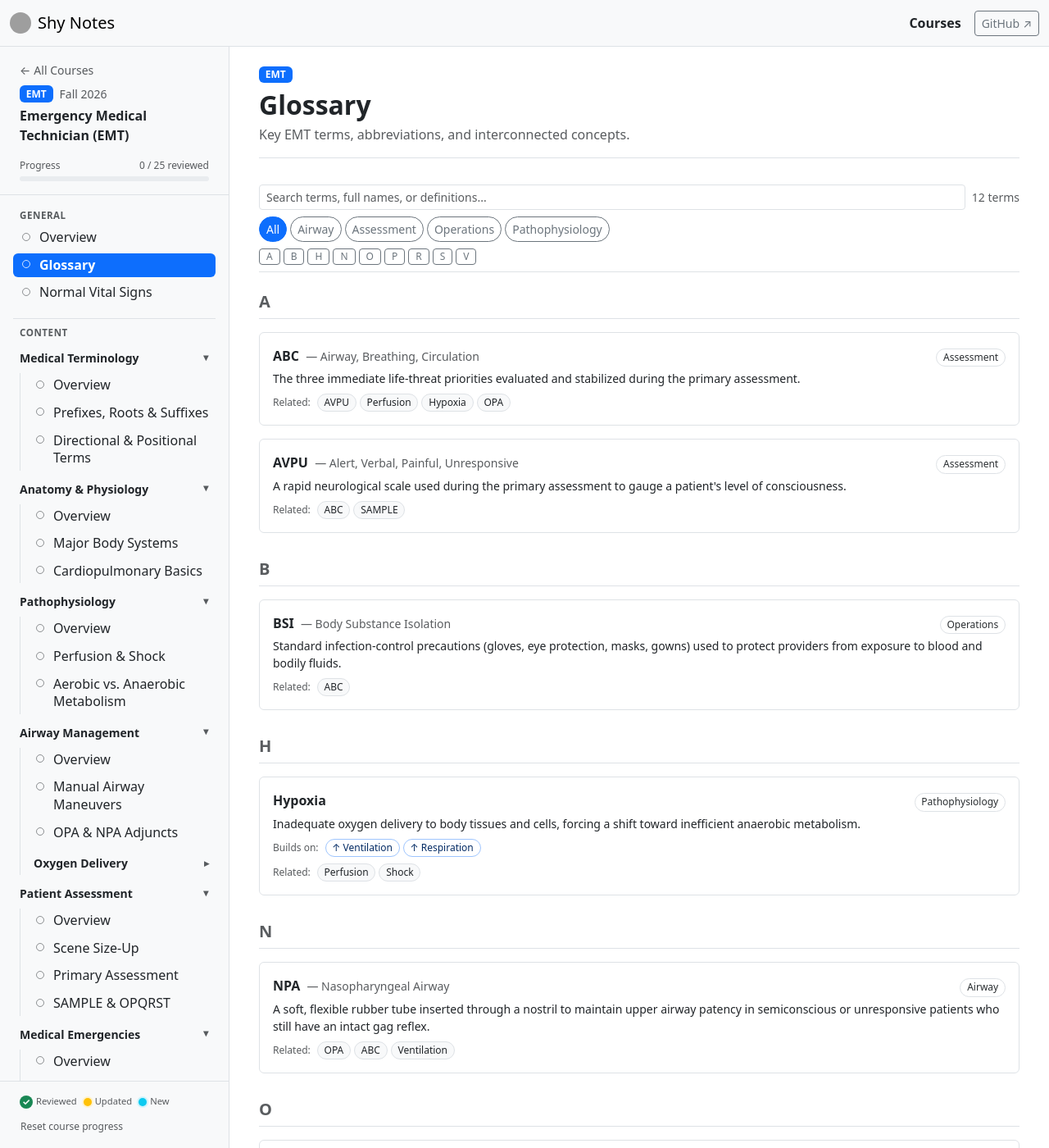
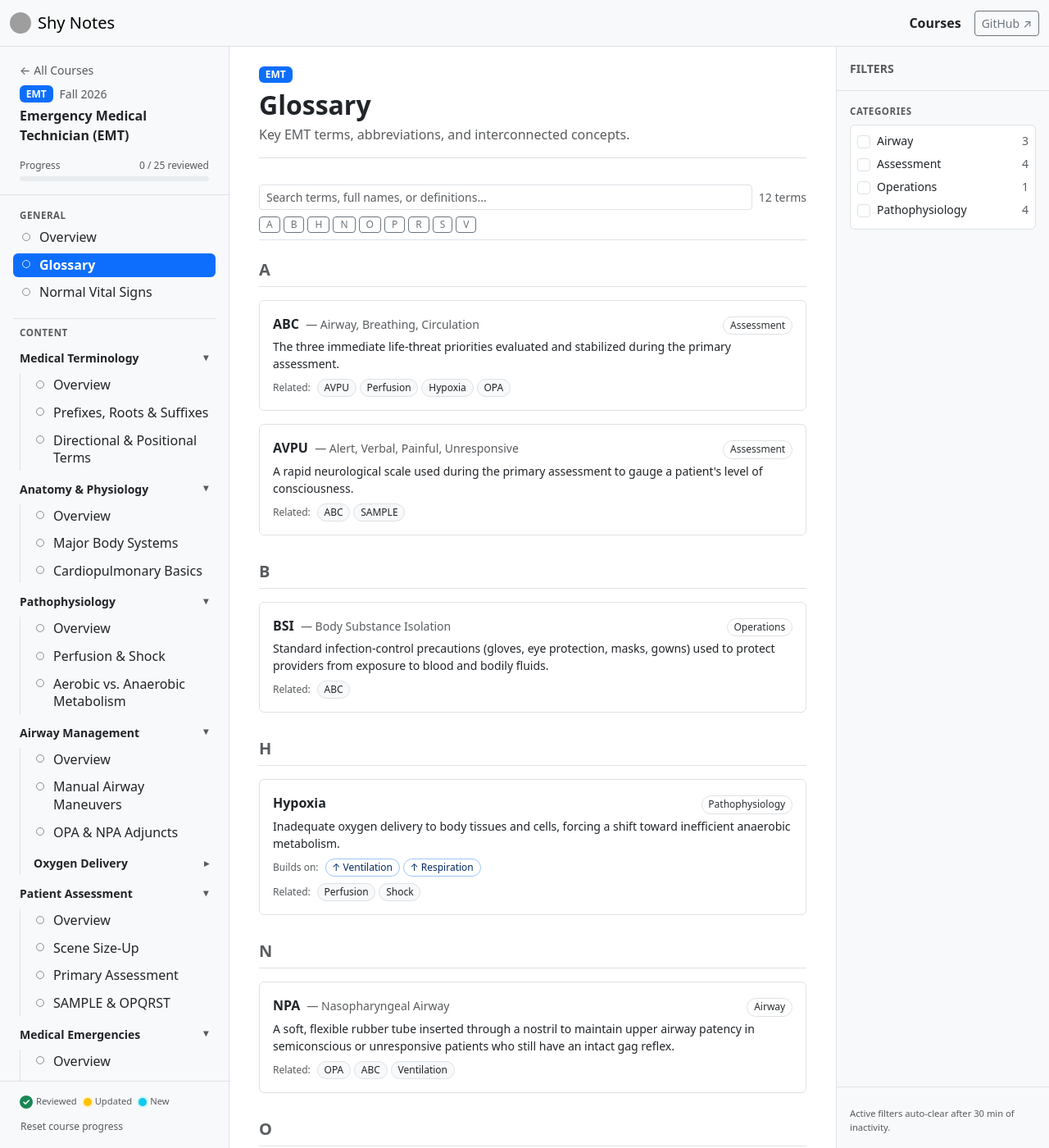
Before and after one commit to shychristopher/shynotes, a Jekyll site: the page built from _courses/emt/glossary.md, in a window 1280 px wide and 1400 px high. Shown: the whole window at 82% size. Built offline with Jekyll 4.4.1, drawn with Linux system fonts in a browser that asks for light colours; grey boxes are pictures that could not be loaded.

Commit message:
right hand filtering!

```diff
--- a/_includes/components/course-glossary.html
+++ b/_includes/components/course-glossary.html
@@ -73,29 +73,6 @@
         </div>
       </div>
 
-      {% if unique_categories.size > 0 %}
-        <div class="d-flex flex-wrap gap-1 mb-2" id="glossaryCategoryBar" role="group" aria-label="Filter glossary by category">
-          <button
-            type="button"
-            class="btn btn-sm btn-primary rounded-pill glossary-cat-btn"
-            data-category="all"
-            aria-pressed="true"
-          >
-            All
-          </button>
-          {% for cat in unique_categories %}
-            <button
-              type="button"
-              class="btn btn-sm btn-outline-secondary rounded-pill glossary-cat-btn"
-              data-category="{{ cat | downcase | escape }}"
-              aria-pressed="false"
-            >
-              {{ cat }}
-            </button>
-          {% endfor %}
-        </div>
-      {% endif %}
-
       <div class="d-flex flex-wrap gap-1" id="glossaryAlphaBar" aria-label="Jump to letter">
         {% for letter in unique_letters %}
           <a
@@ -107,19 +84,6 @@
             {{ letter }}
           </a>
         {% endfor %}
-      </div>
-
-      <div class="d-none align-items-center flex-wrap gap-1 mt-2 pt-2 border-top" id="glossaryRecentBar">
-        <span class="text-body-secondary me-1" style="font-size: 0.72rem;">Recent:</span>
-        <div class="d-inline-flex flex-wrap gap-1" id="glossaryRecentList"></div>
-        <button
-          type="button"
-          class="btn btn-link btn-sm p-0 ms-auto text-decoration-none text-body-secondary"
-          id="glossaryClearRecentBtn"
-          style="font-size: 0.72rem;"
-        >
-          Clear recent
-        </button>
       </div>
     </div>
 
--- /dev/null
+++ b/_includes/components/navigation/glossary-filter-sidebar.html
@@ -0,0 +1,145 @@
+{% assign slug = include.course_slug %}
+{% assign course_meta = include.course_meta %}
+
+{% assign raw_terms = "" | split: "" %}
+{% if site.data.glossaries %}
+  {% if course_meta and course_meta.glossary_includes %}
+    {% for inc_slug in course_meta.glossary_includes %}
+      {% assign inc_terms = site.data.glossaries[inc_slug] %}
+      {% if inc_terms %}
+        {% for item in inc_terms %}
+          {% assign raw_terms = raw_terms | push: item %}
+        {% endfor %}
+      {% endif %}
+    {% endfor %}
+  {% endif %}
+  {% assign own_terms = site.data.glossaries[slug] %}
+  {% if own_terms %}
+    {% for item in own_terms %}
+      {% assign raw_terms = raw_terms | push: item %}
+    {% endfor %}
+  {% endif %}
+{% endif %}
+
+{% assign all_categories = "" | split: "" %}
+{% for item in raw_terms %}
+  {% if item.category %}
+    {% assign all_categories = all_categories | push: item.category %}
+  {% endif %}
+{% endfor %}
+
+{% assign unique_categories = "" | split: "" %}
+{% if all_categories.size > 0 %}
+  {% assign unique_categories = all_categories | uniq | sort_natural %}
+{% endif %}
+
+<aside
+  class="offcanvas-xl offcanvas-end glossary-sidebar bg-body-tertiary d-print-none"
+  tabindex="-1"
+  id="glossaryFilterSidebar"
+  aria-labelledby="glossaryFilterSidebarLabel"
+  style="--bs-offcanvas-width: 260px;"
+>
+  <div class="offcanvas-header border-bottom d-xl-none">
+    <h2 class="offcanvas-title h6 fw-semibold mb-0" id="glossaryFilterSidebarLabel">Glossary Filters</h2>
+    <button
+      type="button"
+      class="btn-close"
+      data-bs-dismiss="offcanvas"
+      data-bs-target="#glossaryFilterSidebar"
+      aria-label="Close"
+    ></button>
+  </div>
+
+  <div class="offcanvas-body d-flex flex-column w-100 p-0">
+    <!-- Pinned Header -->
+    <div class="flex-shrink-0 p-3 border-bottom d-none d-xl-flex justify-content-between align-items-center">
+      <span class="small text-uppercase text-body-secondary fw-semibold">Filters</span>
+      <span class="badge text-bg-primary rounded-pill d-none" id="glossaryFilterCount">0</span>
+    </div>
+
+    <!-- Scrollable Middle: Categories Checkboxes + Recent -->
+    <div class="glossary-sidebar-scroll d-flex flex-column gap-4 p-3">
+      <!-- Category Checkboxes -->
+      <div>
+        <div class="d-flex justify-content-between align-items-center mb-2">
+          <span class="text-uppercase text-body-secondary fw-semibold" style="font-size: 0.72rem; letter-spacing: 0.05em;">
+            Categories
+          </span>
+          <button
+            type="button"
+            class="btn btn-link btn-sm p-0 text-decoration-none d-none"
+            id="glossaryClearCatsBtn"
+            style="font-size: 0.75rem;"
+          >
+            Clear
+          </button>
+        </div>
+
+        {% if unique_categories.size > 0 %}
+          <div class="border rounded bg-body p-2 overflow-y-auto" style="max-height: 240px;">
+            {% for cat in unique_categories %}
+              {% assign cat_id = "glossary-cat-" | append: forloop.index %}
+              {% assign cat_count = 0 %}
+              {% for item in raw_terms %}
+                {% if item.category == cat %}
+                  {% assign cat_count = cat_count | plus: 1 %}
+                {% endif %}
+              {% endfor %}
+              <div class="form-check{% unless forloop.last %} mb-1{% endunless %}">
+                <input
+                  type="checkbox"
+                  class="form-check-input glossary-cat-checkbox"
+                  id="{{ cat_id }}"
+                  value="{{ cat | downcase | escape }}"
+                  autocomplete="off"
+                >
+                <label
+                  class="form-check-label small d-flex justify-content-between align-items-center w-100"
+                  for="{{ cat_id }}"
+                >
+                  <span class="text-truncate">{{ cat }}</span>
+                  <span class="text-body-secondary ms-2">{{ cat_count }}</span>
+                </label>
+              </div>
+            {% endfor %}
+          </div>
+        {% else %}
+          <p class="small text-body-secondary mb-0">No categories yet.</p>
+        {% endif %}
+      </div>
+
+      <!-- Recent Terms & Searches -->
+      <div class="d-none pt-3 border-top" id="glossaryRecentBar">
+        <div class="d-flex justify-content-between align-items-center mb-2">
+          <span class="text-uppercase text-body-secondary fw-semibold" style="font-size: 0.72rem; letter-spacing: 0.05em;">
+            Recent
+          </span>
+          <button
+            type="button"
+            class="btn btn-link btn-sm p-0 text-decoration-none text-body-secondary"
+            id="glossaryClearRecentBtn"
+            style="font-size: 0.72rem;"
+          >
+            Clear
+          </button>
+        </div>
+        <div class="d-flex flex-wrap gap-1" id="glossaryRecentList"></div>
+      </div>
+    </div>
+
+    <!-- Pinned Footer -->
+    <div class="flex-shrink-0 p-3 border-top">
+      <button
+        type="button"
+        class="btn btn-sm btn-outline-secondary w-100 d-none"
+        id="glossarySidebarResetBtn"
+      >
+        Reset filters
+      </button>
+      <p class="text-body-secondary mb-0 mt-2" style="font-size: 0.7rem;">
+        Active filters auto-clear after 30 min of inactivity.
+      </p>
+    </div>
+  </div>
+</aside>
--- a/_includes/components/navigation/navbar.html
+++ b/_includes/components/navigation/navbar.html
@@ -40,6 +40,24 @@
           <span aria-hidden="true">↗</span>
         </a>
       {% endif %}
+
+      {% if include.right_sidebar_id %}
+        <button
+          class="navbar-toggler border-0 p-1 d-xl-none position-relative"
+          type="button"
+          data-bs-toggle="offcanvas"
+          data-bs-target="#{{ include.right_sidebar_id }}"
+          aria-controls="{{ include.right_sidebar_id }}"
+          aria-label="Toggle filters"
+        >
+          <span class="navbar-toggler-icon"></span>
+          <span
+            class="position-absolute top-0 start-100 translate-middle badge rounded-pill text-bg-primary d-none"
+            id="glossaryMobileFilterCount"
+            style="font-size: 0.65rem;"
+          >0</span>
+        </button>
+      {% endif %}
     </div>
   </div>
 </nav>
--- a/_layouts/course.html
+++ b/_layouts/course.html
@@ -83,11 +83,38 @@
             min-height: 0;
             overflow: hidden;
         }
-        .course-sidebar-scroll {
+        .course-sidebar-scroll,
+        .glossary-sidebar-scroll {
             flex: 1 1 auto;
             min-height: 0;
             overflow-y: auto;
             overflow-x: hidden;
+        }
+        @media (min-width: 1200px) {
+            .glossary-sidebar {
+                display: flex !important;
+                flex-direction: column;
+                flex: 0 0 260px !important;
+                width: 260px !important;
+                position: sticky !important;
+                top: 57px;
+                height: calc(100vh - 57px) !important;
+                overflow: hidden !important;
+                background-color: var(--bs-tertiary-bg) !important;
+                border-left: var(--bs-border-width) solid var(--bs-border-color) !important;
+            }
+            .glossary-sidebar .offcanvas-body {
+                width: 100%;
+                flex: 1 1 auto !important;
+                min-height: 0;
+                overflow: hidden !important;
+            }
+        }
+        .glossary-sidebar .offcanvas-body {
+            display: flex;
+            flex-direction: column;
+            min-height: 0;
+            overflow: hidden;
         }
         .course-sidebar .course-nav-folder,
         .course-sidebar .nav-link,
@@ -169,7 +196,11 @@
 </head>
 
 <body>
-    {% include components/navigation/navbar.html sidebar_id="courseNavSidebar" %}
+    {% if page.glossary == true %}
+        {% include components/navigation/navbar.html sidebar_id="courseNavSidebar" right_sidebar_id="glossaryFilterSidebar" %}
+    {% else %}
+        {% include components/navigation/navbar.html sidebar_id="courseNavSidebar" %}
+    {% endif %}
 
     <div class="d-lg-flex">
         {% include components/navigation/course-nav-sidebar.html course_slug=course_slug course_meta=course_meta %}
@@ -273,6 +304,10 @@
                 </footer>
             </div>
         </main>
+
+        {% if page.glossary == true %}
+            {% include components/navigation/glossary-filter-sidebar.html course_slug=course_slug course_meta=course_meta %}
+        {% endif %}
     </div>
 
     {% include body/scripts.html %}
--- a/assets/js/course-glossary.js
+++ b/assets/js/course-glossary.js
@@ -4,7 +4,7 @@
 
   const courseSlug = root.dataset.courseSlug || "default";
   const STORAGE_KEY = `shynotes.glossary.state.v1.${courseSlug}`;
-  const FILTER_TTL_MS = 30 * 60 * 1000; // Active search/category auto-clears after 30 min of inactivity
+  const FILTER_TTL_MS = 30 * 60 * 1000; // Active search/categories auto-clear after 30 min of inactivity
   const RECENT_TTL_MS = 7 * 24 * 60 * 60 * 1000; // Recent terms/searches expire after 7 days
   const MAX_RECENT_TERMS = 5;
   const MAX_RECENT_SEARCHES = 4;
@@ -13,12 +13,17 @@
   const searchInput = document.getElementById("glossarySearch");
   const countEl = document.getElementById("glossaryCount");
   const resetBtn = document.getElementById("glossaryResetBtn");
+  const sidebarResetBtn = document.getElementById("glossarySidebarResetBtn");
   const emptyResetBtn = document.getElementById("glossaryEmptyResetBtn");
+  const clearCatsBtn = document.getElementById("glossaryClearCatsBtn");
+  const filterCountEl = document.getElementById("glossaryFilterCount");
+  const mobileFilterCountEl = document.getElementById("glossaryMobileFilterCount");
   const noMatchesEl = document.getElementById("glossaryNoMatches");
   const recentBarEl = document.getElementById("glossaryRecentBar");
   const recentListEl = document.getElementById("glossaryRecentList");
   const clearRecentBtn = document.getElementById("glossaryClearRecentBtn");
-  const catButtons = Array.from(root.querySelectorAll(".glossary-cat-btn"));
+
+  const catCheckboxes = Array.from(document.querySelectorAll(".glossary-cat-checkbox"));
   const letterLinks = Array.from(root.querySelectorAll(".glossary-letter-link"));
   const letterGroups = Array.from(root.querySelectorAll(".glossary-letter-group"));
   const termCards = Array.from(root.querySelectorAll(".glossary-term-card"));
@@ -33,7 +38,6 @@
     }
   });
 
-  let activeCategory = "all";
   let expiryTimer = null;
   let searchRecordTimer = null;
 
@@ -59,7 +63,7 @@
   function createEmptyState() {
     return {
       query: "",
-      category: "all",
+      categories: [],
       filterUpdatedAt: null,
       recentUpdatedAt: null,
       recentTerms: [],
@@ -68,19 +72,35 @@
   }
 
   let state = readStorage() || createEmptyState();
+  // Backward-compatible migration if older single `category` string was saved
+  if (!Array.isArray(state.categories)) {
+    state.categories =
+      typeof state.category === "string" && state.category !== "all" ? [state.category] : [];
+  }
   state.recentTerms = Array.isArray(state.recentTerms) ? state.recentTerms : [];
   state.recentSearches = Array.isArray(state.recentSearches) ? state.recentSearches : [];
+
+  function getSelectedCategories() {
+    return catCheckboxes.filter((cb) => cb.checked).map((cb) => cb.value);
+  }
+
+  function setSelectedCategories(categories) {
+    const selectedSet = new Set(Array.isArray(categories) ? categories : []);
+    catCheckboxes.forEach((cb) => {
+      cb.checked = selectedSet.has(cb.value);
+    });
+  }
 
   function pruneExpiredState() {
     const now = Date.now();
     let changed = false;
 
     if (state.filterUpdatedAt && now - state.filterUpdatedAt > FILTER_TTL_MS) {
-      if (state.query || (state.category && state.category !== "all")) {
+      if (state.query || state.categories.length > 0) {
         changed = true;
       }
       state.query = "";
-      state.category = "all";
+      state.categories = [];
       state.filterUpdatedAt = null;
     }
 
@@ -105,7 +125,7 @@
       expiryTimer = null;
     }
 
-    const hasActiveFilter = Boolean(state.query) || (state.category && state.category !== "all");
+    const hasActiveFilter = Boolean(state.query) || state.categories.length > 0;
     if (!hasActiveFilter || !state.filterUpdatedAt) return;
 
     const remaining = FILTER_TTL_MS - (Date.now() - state.filterUpdatedAt);
@@ -117,16 +137,18 @@
     expiryTimer = window.setTimeout(() => {
       if (pruneExpiredState()) {
         if (searchInput) searchInput.value = "";
-        setActiveCategory("all", false);
+        setSelectedCategories([]);
+        applyGlossaryFilters(false);
       }
     }, remaining);
   }
 
   function persistFilterState() {
     const rawQuery = searchInput?.value || "";
-    const hasActiveFilter = rawQuery.trim().length > 0 || activeCategory !== "all";
+    const selectedCategories = getSelectedCategories();
+    const hasActiveFilter = rawQuery.trim().length > 0 || selectedCategories.length > 0;
     state.query = rawQuery;
-    state.category = activeCategory;
+    state.categories = selectedCategories;
     state.filterUpdatedAt = hasActiveFilter ? Date.now() : null;
     writeStorage(state);
     scheduleFilterExpiry();
@@ -134,7 +156,10 @@
 
   function recordRecentTerm(termId) {
     if (!termLabelById.has(termId)) return;
-    state.recentTerms = [termId, ...state.recentTerms.filter((id) => id !== termId)].slice(0, MAX_RECENT_TERMS);
+    state.recentTerms = [termId, ...state.recentTerms.filter((id) => id !== termId)].slice(
+      0,
+      MAX_RECENT_TERMS
+    );
     state.recentUpdatedAt = Date.now();
     writeStorage(state);
     renderRecentBar();
@@ -161,7 +186,6 @@
     const hasAny = validTerms.length > 0 || searches.length > 0;
 
     recentBarEl.classList.toggle("d-none", !hasAny);
-    recentBarEl.classList.toggle("d-flex", hasAny);
 
     if (!hasAny) {
       recentListEl.innerHTML = "";
@@ -173,7 +197,8 @@
     validTerms.forEach((termId) => {
       const btn = document.createElement("button");
       btn.type = "button";
-      btn.className = "badge rounded-pill text-bg-primary-subtle text-primary-emphasis border border-primary-subtle fw-normal";
+      btn.className =
+        "badge rounded-pill text-bg-primary-subtle text-primary-emphasis border border-primary-subtle fw-normal";
       btn.style.cursor = "pointer";
       btn.textContent = termLabelById.get(termId);
       btn.title = `Jump to ${termLabelById.get(termId)}`;
@@ -187,7 +212,7 @@
     searches.forEach((queryText) => {
       const btn = document.createElement("button");
       btn.type = "button";
-      btn.className = "badge rounded-pill bg-body-tertiary text-body border fw-normal";
+      btn.className = "badge rounded-pill bg-body text-body border fw-normal";
       btn.style.cursor = "pointer";
       btn.textContent = `“${queryText}”`;
       btn.title = `Search for "${queryText}"`;
@@ -203,6 +228,7 @@
 
   function applyGlossaryFilters(shouldPersist = true) {
     const query = (searchInput?.value || "").trim().toLowerCase();
+    const selectedCategories = getSelectedCategories();
     let totalVisible = 0;
     const visibleLetters = new Set();
 
@@ -214,7 +240,8 @@
         const cardCat = card.dataset.category || "";
         const searchBlob = card.dataset.search || "";
 
-        const matchesCategory = activeCategory === "all" || cardCat === activeCategory;
+        const matchesCategory =
+          selectedCategories.length === 0 || selectedCategories.includes(cardCat);
         const matchesQuery = !query || searchBlob.includes(query);
         const show = matchesCategory && matchesQuery;
 
@@ -242,8 +269,18 @@
       countEl.textContent = `${totalVisible} ${totalVisible === 1 ? "term" : "terms"}`;
     }
 
-    const hasActiveFilter = query.length > 0 || activeCategory !== "all";
-    resetBtn?.classList.toggle("d-none", !hasActiveFilter);
+    const catCount = selectedCategories.length;
+    const hasAnyFilter = query.length > 0 || catCount > 0;
+
+    [filterCountEl, mobileFilterCountEl].forEach((badge) => {
+      if (!badge) return;
+      badge.textContent = String(catCount);
+      badge.classList.toggle("d-none", catCount === 0);
+    });
+
+    clearCatsBtn?.classList.toggle("d-none", catCount === 0);
+    sidebarResetBtn?.classList.toggle("d-none", !hasAnyFilter);
+    resetBtn?.classList.toggle("d-none", !hasAnyFilter);
     noMatchesEl?.classList.toggle("d-none", totalVisible > 0);
 
     if (shouldPersist) {
@@ -251,21 +288,10 @@
     }
   }
 
-  function setActiveCategory(category, shouldPersist = true) {
-    const valid = catButtons.some((btn) => btn.dataset.category === category);
-    activeCategory = valid ? category : "all";
-    catButtons.forEach((btn) => {
-      const isSelected = btn.dataset.category === activeCategory;
-      btn.classList.toggle("btn-primary", isSelected);
-      btn.classList.toggle("btn-outline-secondary", !isSelected);
-      btn.setAttribute("aria-pressed", isSelected ? "true" : "false");
-    });
-    applyGlossaryFilters(shouldPersist);
-  }
-
   function resetFilters() {
     if (searchInput) searchInput.value = "";
-    setActiveCategory("all", true);
+    setSelectedCategories([]);
+    applyGlossaryFilters(true);
   }
 
   function highlightCard(card) {
@@ -316,11 +342,16 @@
     }
   });
 
-  catButtons.forEach((btn) => {
-    btn.addEventListener("click", () => setActiveCategory(btn.dataset.category, true));
+  catCheckboxes.forEach((cb) => {
+    cb.addEventListener("change", () => applyGlossaryFilters(true));
   });
 
-  [resetBtn, emptyResetBtn].forEach((btn) => {
+  clearCatsBtn?.addEventListener("click", () => {
+    setSelectedCategories([]);
+    applyGlossaryFilters(true);
+  });
+
+  [resetBtn, sidebarResetBtn, emptyResetBtn].forEach((btn) => {
     btn?.addEventListener("click", resetFilters);
   });
 
@@ -353,7 +384,8 @@
   document.addEventListener("visibilitychange", () => {
     if (!document.hidden && pruneExpiredState()) {
       if (searchInput) searchInput.value = "";
-      setActiveCategory("all", false);
+      setSelectedCategories([]);
+      applyGlossaryFilters(false);
       renderRecentBar();
     }
   });
@@ -377,7 +409,8 @@
   if (searchInput && typeof state.query === "string") {
     searchInput.value = state.query;
   }
-  setActiveCategory(state.category || "all", false);
+  setSelectedCategories(state.categories);
+  applyGlossaryFilters(false);
   renderRecentBar();
   updateStickyOffset();
   scheduleFilterExpiry();
```
